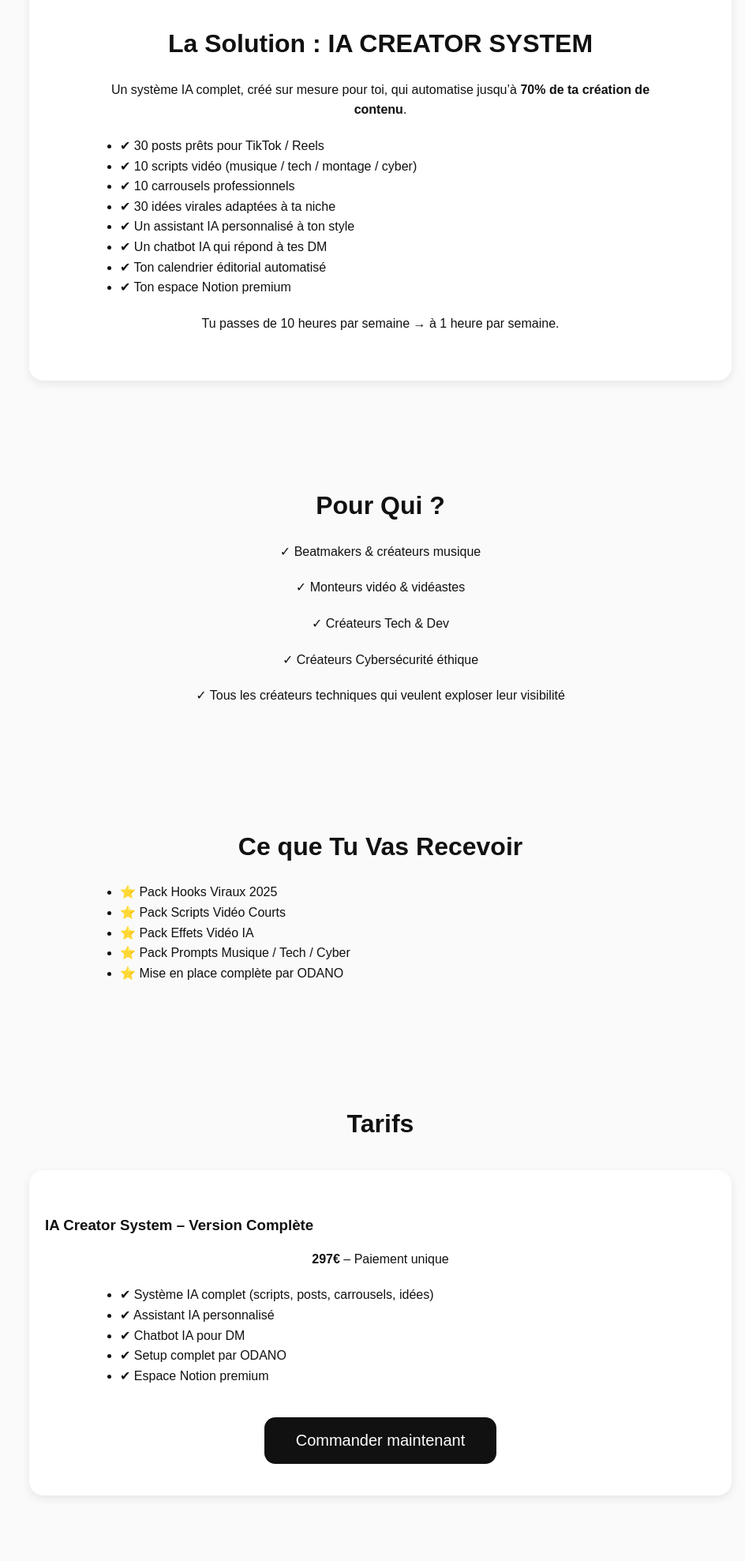
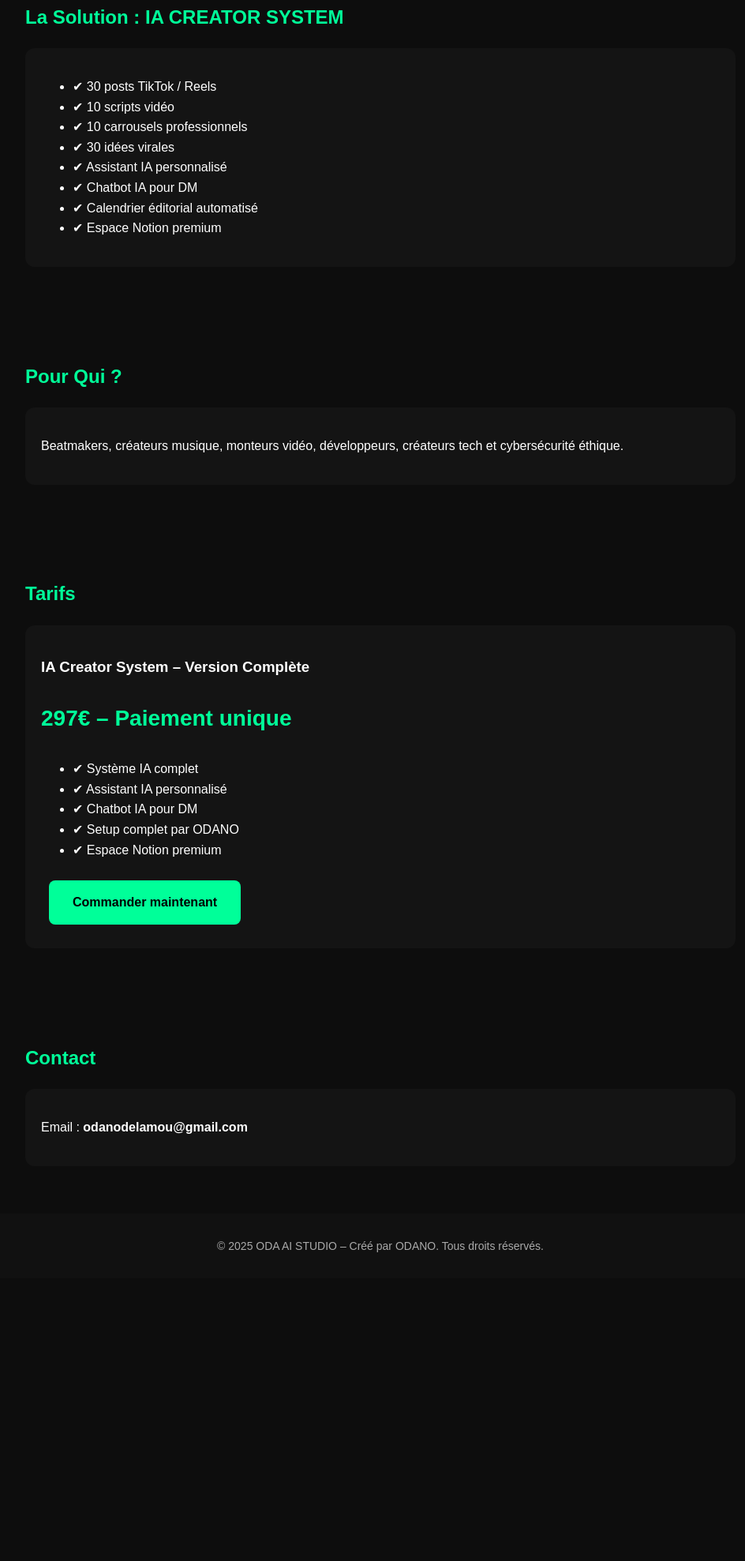
Before and after one commit to odanodelamou-cpu/odanodelamou-cpu.github.io, a plain HTML site: page index.html in a window 1280 px wide. Shown: the part 726-2703 px from the top of the page at 79% size, without its empty margins (158-1102 px from the left). After the commit the page ends 2345 px from the top, so only its background shows below. Drawn offline with Linux system fonts and the light colour scheme.

Commit message:
Remplacement complet par version propre

```diff
--- a/index.html
+++ b/index.html
@@ -1,105 +1,158 @@
 <!DOCTYPE html>
 <html lang="fr">
 <head>
-  <meta charset="UTF-8" />
-  <meta name="viewport" content="width=device-width, initial-scale=1.0" />
-  <title>ODA AI STUDIO – Page de Vente</title>
+  <meta charset="UTF-8">
+  <title>ODA AI STUDIO</title>
+  <meta name="viewport" content="width=device-width, initial-scale=1.0">
+
   <style>
-    body { font-family: Arial, sans-serif; margin: 0; padding: 0; background: #fafafa; color: #111; }
-    header { padding: 60px 20px; text-align: center; background: #ffffff; }
-    h1 { font-size: 42px; margin-bottom: 10px; }
-    h2 { font-size: 32px; margin-top: 60px; text-align: center; }
-    p { max-width: 750px; margin: 0 auto 20px; text-align: center; line-height: 1.6; }
-    .section { padding: 40px 20px; }
-    .offer { background: #fff; padding: 40px 20px; border-radius: 18px; max-width: 850px; margin: 40px auto; box-shadow: 0 4px 12px rgba(0,0,0,0.08); }
-    ul { max-width: 700px; margin: 20px auto; line-height: 1.6; }
-    .cta { text-align: center; margin-top: 40px; }
-    .cta button { background: #111; color: #fff; padding: 18px 40px; border: none; border-radius: 14px; font-size: 20px; cursor: pointer; }
+    body {
+      margin: 0;
+      font-family: Arial, sans-serif;
+      background: #0d0d0d;
+      color: #ffffff;
+      line-height: 1.6;
+    }
+
+    header {
+      text-align: center;
+      padding: 60px 20px;
+      background: linear-gradient(135deg, #111, #1f1f1f);
+    }
+
+    h1 {
+      font-size: 32px;
+      margin-bottom: 10px;
+    }
+
+    h2 {
+      color: #00ff99;
+    }
+
+    .cta-button {
+      display: inline-block;
+      margin: 10px;
+      padding: 15px 30px;
+      background: #00ff99;
+      color: #000;
+      text-decoration: none;
+      border-radius: 8px;
+      font-weight: bold;
+    }
+
+    .section {
+      padding: 40px 20px;
+      max-width: 900px;
+      margin: auto;
+    }
+
+    .card {
+      background: #141414;
+      padding: 20px;
+      border-radius: 12px;
+      margin-bottom: 20px;
+    }
+
+    .price {
+      font-size: 28px;
+      color: #00ff99;
+      font-weight: bold;
+    }
+
+    footer {
+      text-align: center;
+      padding: 30px;
+      background: #111;
+      font-size: 14px;
+      color: #aaa;
+    }
   </style>
 </head>
+
 <body>
+
 <header>
   <h1>ODA AI STUDIO</h1>
-    <p>Créé par <strong>ODANO</strong> – Le studio IA qui automatise 70% du contenu des créateurs Tech, Musique, Montage Vidéo & Cybersécurité.</p>
+  <p>Créé par <strong>ODANO</strong> – Le studio IA qui automatise 70% du contenu</p>
+  <a href="mailto:odanodelamou@gmail.com" class="cta-button">Me contacter</a>
+  <a href="#tarifs" class="cta-button">Commander</a>
 </header>
 
 <section class="section">
   <h2>Le Problème des Créateurs en 2025</h2>
-    <p>Tu veux poster régulièrement, mais tu manques de temps, d'idées, ou d'organisation. Ton contenu pourrait exploser… mais tu es seul, tu n’es pas inspiré tous les jours, et l’algorithme demande de la régularité.</p>
-    <p>Résultat : ta croissance est lente. Tu sais que tu peux faire mieux.</p>
+
+  <div class="card">
+    <p>
+      Tu veux poster régulièrement, mais tu manques de temps, d’idées ou d’organisation.
+      Ton contenu pourrait exploser, mais tu n’es pas inspiré tous les jours
+      et l’algorithme demande de la régularité.
+    </p>
+
+    <p>
+      Résultat : ta croissance est lente.
+      Tu sais que tu peux faire mieux.
+    </p>
+  </div>
 </section>
 
-  <section class="section offer">
+<section class="section">
   <h2>La Solution : IA CREATOR SYSTEM</h2>
-    <p>Un système IA complet, créé sur mesure pour toi, qui automatise jusqu’à <strong>70% de ta création de contenu</strong>.</p>
+
+  <div class="card">
     <ul>
-      <li>✔ 30 posts prêts pour TikTok / Reels</li>
-      <li>✔ 10 scripts vidéo (musique / tech / montage / cyber)</li>
+      <li>✔ 30 posts TikTok / Reels</li>
+      <li>✔ 10 scripts vidéo</li>
       <li>✔ 10 carrousels professionnels</li>
-      <li>✔ 30 idées virales adaptées à ta niche</li>
-      <li>✔ Un assistant IA personnalisé à ton style</li>
-      <li>✔ Un chatbot IA qui répond à tes DM</li>
-      <li>✔ Ton calendrier éditorial automatisé</li>
-      <li>✔ Ton espace Notion premium</li>
+      <li>✔ 30 idées virales</li>
+      <li>✔ Assistant IA personnalisé</li>
+      <li>✔ Chatbot IA pour DM</li>
+      <li>✔ Calendrier éditorial automatisé</li>
+      <li>✔ Espace Notion premium</li>
     </ul>
-    <p>Tu passes de 10 heures par semaine → à 1 heure par semaine.</p>
+  </div>
 </section>
 
 <section class="section">
   <h2>Pour Qui ?</h2>
-    <p>✓ Beatmakers & créateurs musique</p>
-    <p>✓ Monteurs vidéo & vidéastes</p>
-    <p>✓ Créateurs Tech & Dev</p>
-    <p>✓ Créateurs Cybersécurité éthique</p>
-    <p>✓ Tous les créateurs techniques qui veulent exploser leur visibilité</p>
+
+  <div class="card">
+    <p>
+      Beatmakers, créateurs musique, monteurs vidéo, développeurs,
+      créateurs tech et cybersécurité éthique.
+    </p>
+  </div>
 </section>
 
-  <section class="section">
-    <h2>Ce que Tu Vas Recevoir</h2>
+<section class="section" id="tarifs">
+  <h2>Tarifs</h2>
+
+  <div class="card">
+    <h3>IA Creator System – Version Complète</h3>
+    <p class="price">297€ – Paiement unique</p>
+
     <ul>
-      <li>⭐ Pack Hooks Viraux 2025</li>
-      <li>⭐ Pack Scripts Vidéo Courts</li>
-      <li>⭐ Pack Effets Vidéo IA</li>
-      <li>⭐ Pack Prompts Musique / Tech / Cyber</li>
-      <li>⭐ Mise en place complète par ODANO</li>
-    </ul>
-  </section>
-
-  <section class="section">
-    <h2>Tarifs</h2>
-    <div class="offer">
-      <h3>IA Creator System – Version Complète</h3>
-      <p><strong>297€</strong> – Paiement unique</p>
-      <ul>
-        <li>✔ Système IA complet (scripts, posts, carrousels, idées)</li>
+      <li>✔ Système IA complet</li>
       <li>✔ Assistant IA personnalisé</li>
       <li>✔ Chatbot IA pour DM</li>
       <li>✔ Setup complet par ODANO</li>
       <li>✔ Espace Notion premium</li>
     </ul>
-      <div class="cta"><button>Commander maintenant</button></div>
+
+    <a href="mailto:odanodelamou@gmail.com" class="cta-button">Commander maintenant</a>
   </div>
 </section>
 
 <section class="section">
-    <h2>FAQ</h2>
-    <ul>
-      <li><strong>Combien de temps pour recevoir mon système ?</strong><br>Tu reçois ton système IA complet sous 7 jours.</li>
-      <li><strong>Est-ce adapté aux débutants ?</strong><br>Oui, même si tu n'as jamais utilisé l'IA, tout est expliqué.</li>
-      <li><strong>Est-ce que je peux demander des modifications ?</strong><br>Oui, tu as droit à 2 révisions gratuites.</li>
-      <li><strong>Est-ce que ça marche si je ne suis pas à l'aise avec la technique ?</strong><br>Oui, tu reçois une vidéo simple pour tout utiliser.</li>
-    </ul>
+  <h2>Contact</h2>
+
+  <div class="card">
+    <p>Email : <strong>odanodelamou@gmail.com</strong></p>
+  </div>
 </section>
 
-  <section class="section">
-    <h2>Contact</h2>
-    <p>Pour toute question ou collaboration :</p>
-    <p><strong>Email :</strong> contact@odaai.studio</p>
-    <p><strong>Instagram :</strong> @odano.ai</p>
-  </section>
-
-  <footer class="section" style="text-align:center; font-size:14px; color:#666;">
+<footer>
   © 2025 ODA AI STUDIO – Créé par ODANO. Tous droits réservés.
 </footer>
+
 </body>
 </html>
```
Lines whose indentation alone changed are shown as unchanged.
